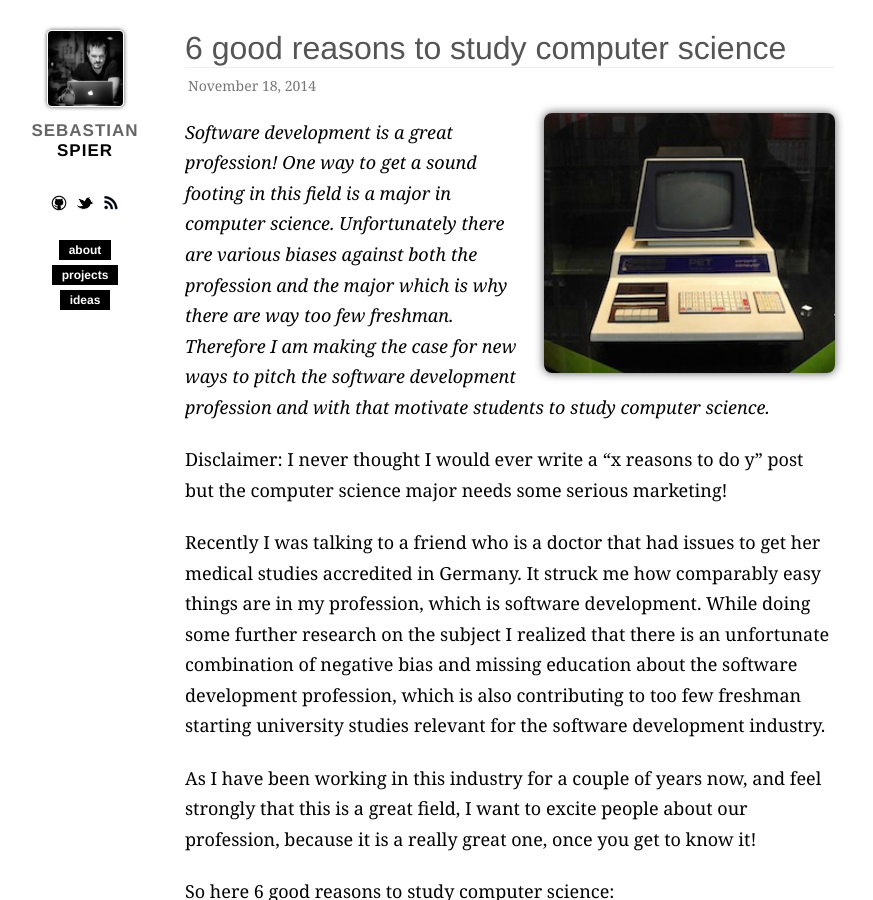
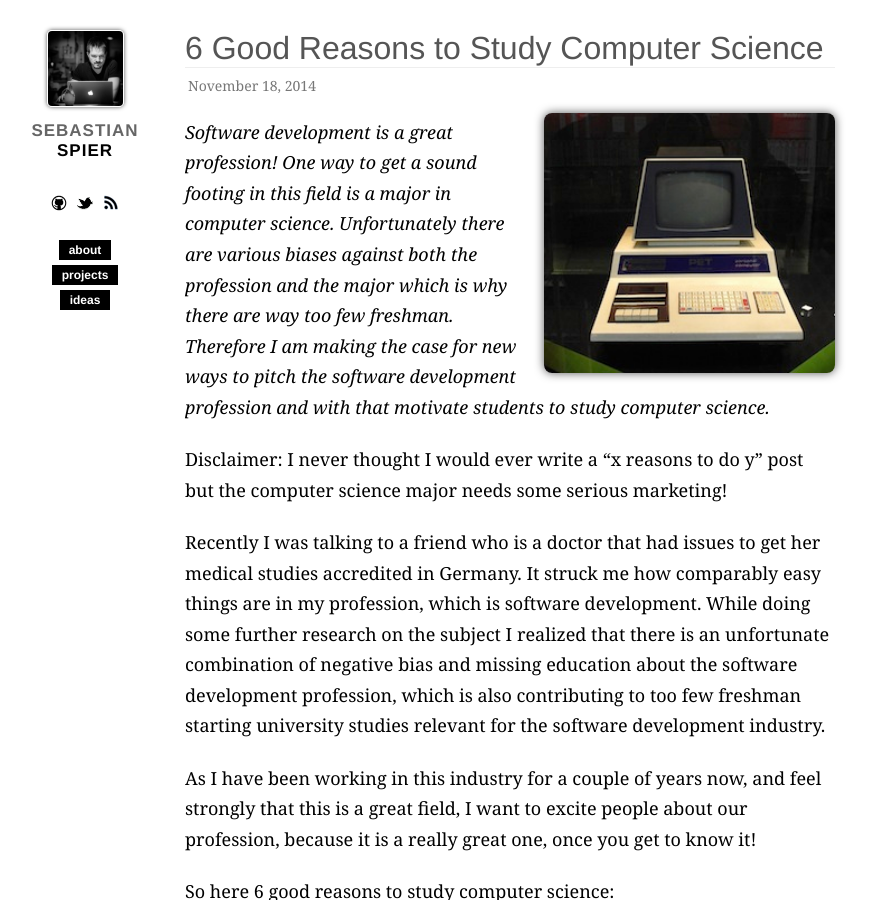
Before and after one commit to spier/spier.github.io, a Jekyll site: the page built from _posts/2014-11-18-6-good-reasons-to-study-computer-science.md, in a window 1280 px wide and 900 px high. Shown: the whole window, without its empty margins (15-888 px from the left). Built offline with Jekyll 4.4.1, drawn with Linux system fonts in a browser that asks for light colours; nearby versions of some CDN libraries; emoji names are drawn with the system emoji font; Markdown is read by kramdown in place of the engine named in the settings; a script that is not in the unit is left out; comment, search, counter and statistics services are not loaded.

```diff
--- a/_posts/2014-11-18-6-good-reasons-to-study-computer-science.md
+++ b/_posts/2014-11-18-6-good-reasons-to-study-computer-science.md
@@ -1,6 +1,6 @@
 ---
 layout: post
-title: "6 good reasons to study computer science"
+title: "6 Good Reasons to Study Computer Science"
 categories: []
 image: /images/code2.jpg
 ---
```
